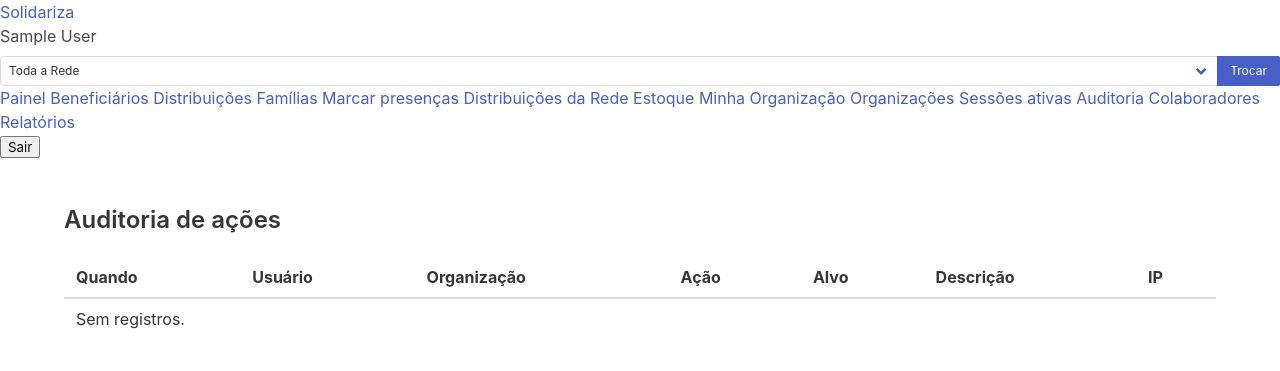
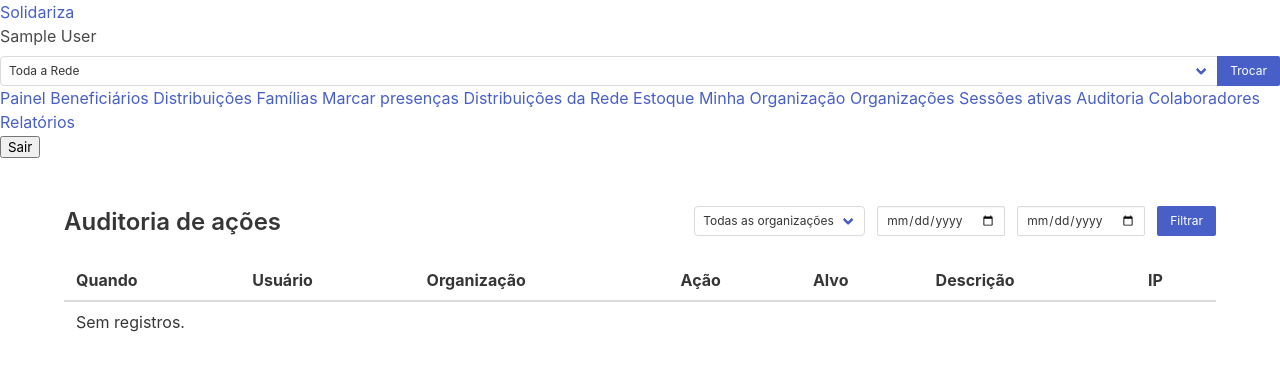
Before and after one commit to willjs81/Solidariza, a Django app: page /audit/ in a window 1280 px wide. Shown: the top 371 px of the page. Run offline with Django 5.2, Linux system fonts and the light colour scheme; the visitor is signed in with stand-in values (Sample User, id 1); data comes from the database, SQL or seed files in the repository; data that the repository does not hold is empty; some libraries are stand-ins or nearby versions.

Commit message:
feat(audit): filtros por organização e intervalo de datas na auditoria

```diff
--- a/Solidariza/panel/views.py
+++ b/Solidariza/panel/views.py
@@ -651,9 +651,23 @@ def audit_page(request):
     if not request.user.is_superuser:
         messages.error(request, "Acesso negado.")
         return redirect("panel:dashboard")
-    from core.models import AuditLog
-    logs = AuditLog.objects.select_related("user", "organization").order_by("-created_at")[:200]
-    return render(request, "panel/audit.html", {"logs": logs})
+    from core.models import AuditLog, Organization
+    qs = AuditLog.objects.select_related("user", "organization").order_by("-created_at")
+    org_id = request.GET.get("organization")
+    start = request.GET.get("start")
+    end = request.GET.get("end")
+    if org_id:
+        try:
+            qs = qs.filter(organization_id=int(org_id))
+        except Exception:
+            pass
+    if start:
+        qs = qs.filter(created_at__date__gte=start)
+    if end:
+        qs = qs.filter(created_at__date__lte=end)
+    logs = qs[:500]
+    orgs = Organization.objects.all().order_by("name")
+    return render(request, "panel/audit.html", {"logs": logs, "organizations": orgs, "organization": org_id or "", "start": start or "", "end": end or ""})
 
 @login_required
 def organization_page(request):
--- a/Solidariza/templates/panel/audit.html
+++ b/Solidariza/templates/panel/audit.html
@@ -2,7 +2,34 @@
 {% block content %}
 <section class="section">
   <div class="container">
-    <h1 class="title is-4">Auditoria de ações</h1>
+    <div class="level">
+      <div class="level-left">
+        <h1 class="title is-4">Auditoria de ações</h1>
+      </div>
+      <div class="level-right">
+        <form method="get" class="field is-grouped">
+          <div class="control">
+            <div class="select is-small">
+              <select name="organization">
+                <option value="">Todas as organizações</option>
+                {% for o in organizations %}
+                  <option value="{{ o.id }}" {% if organization == o.id|stringformat:'s' %}selected{% endif %}>{{ o.name }}</option>
+                {% endfor %}
+              </select>
+            </div>
+          </div>
+          <div class="control">
+            <input class="input is-small" type="date" name="start" value="{{ start }}" placeholder="Início">
+          </div>
+          <div class="control">
+            <input class="input is-small" type="date" name="end" value="{{ end }}" placeholder="Fim">
+          </div>
+          <div class="control">
+            <button class="button is-small is-link" type="submit">Filtrar</button>
+          </div>
+        </form>
+      </div>
+    </div>
     <table class="table is-fullwidth is-striped">
       <thead>
         <tr>
```
